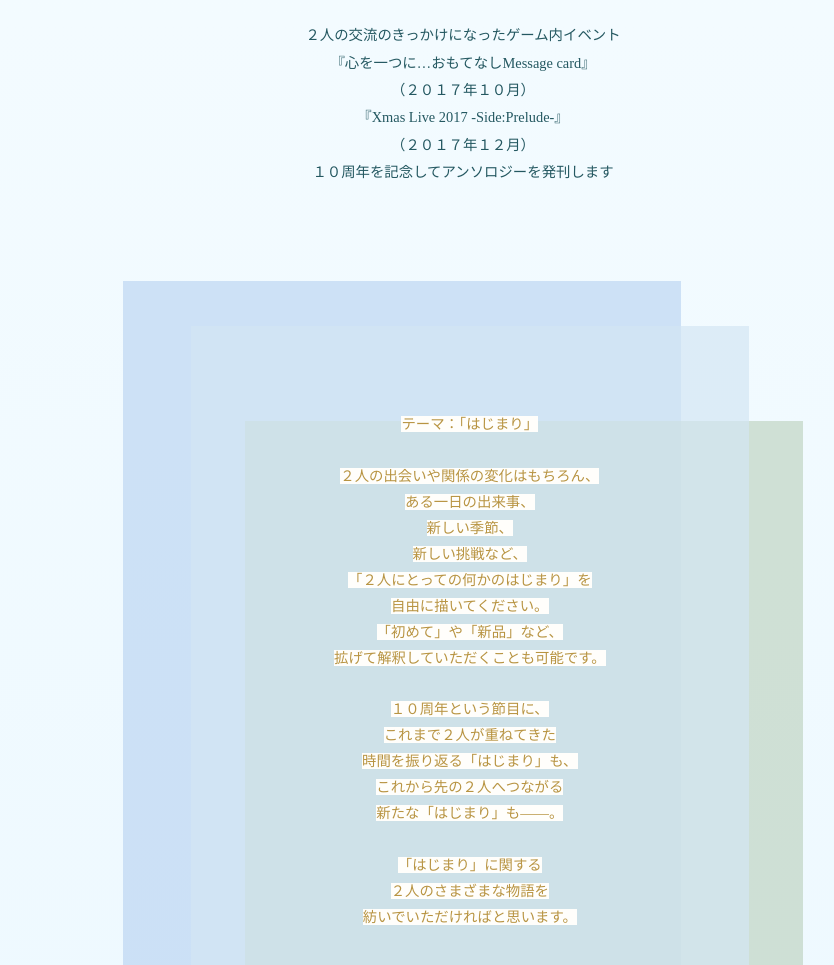
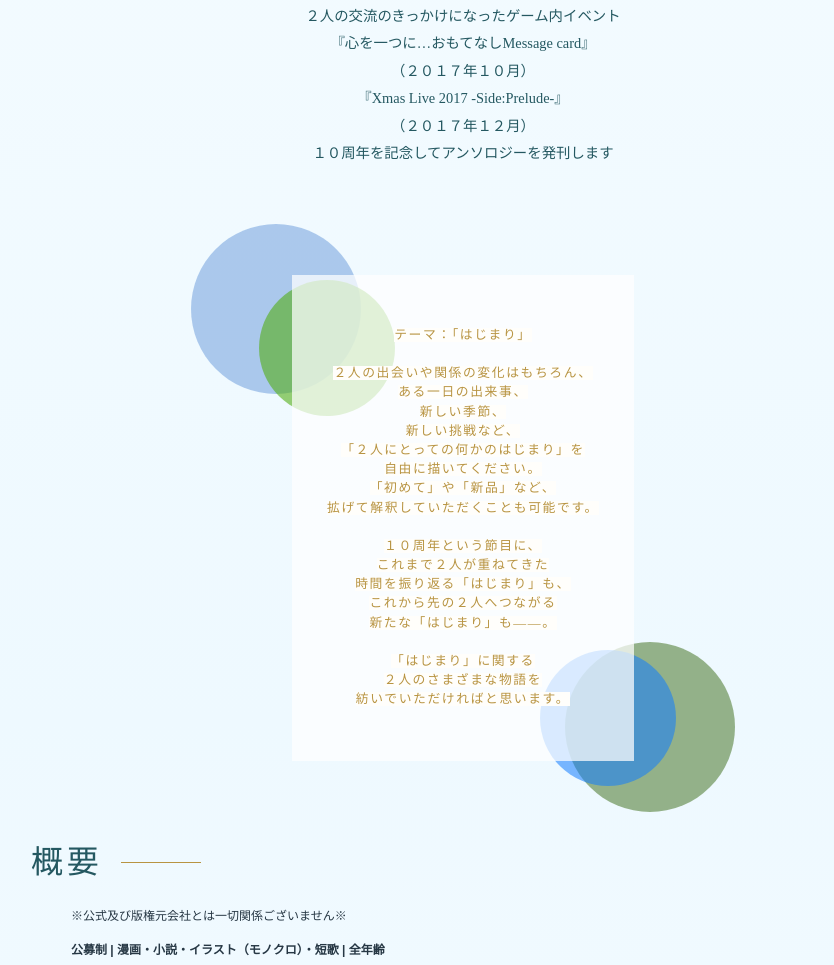
Before and after one commit to meiyout867-del/ansoro.20260829-2, a plain HTML site: page index.html in a window 1280 px wide. Shown: the part 1021-1986 px from the top of the page, without its empty margins (177-1011 px from the left). Drawn offline with Linux system fonts and the light colour scheme.

Commit message:
Add files via upload

```diff
--- a/index.html
+++ b/index.html
@@ -53,11 +53,17 @@
             </div>
 
             <section class="layered-section">
-                <div class="layer layer-back"></div>
-                <div class="layer layer-front"></div>
+                <div class="layer layer-back">
+                    <div class="circle circle-large"></div>
+                    <div class="circle circle-small"></div>
+                </div>
+
+                <div class="layer layer-front">
+                    <div class="circle circle-large"></div>
+                    <div class="circle circle-small"></div>
+                </div>
 
                 <div class="layer-content">
-                    <div class="theme">
                     <div class="fade-up">
                         <div class="theme-content">
                             <p><span style="background-color:#fffefb;">テーマ：「はじまり」<br><br>
@@ -80,13 +86,11 @@
                         </div>
                     </div>
                 </div>
+            </section>
             </div>
-            </section>
 
 
 
-
-            <div class="washi">
             <h2>概要</h2>
             <ul>
                 <p>※公式及び版権元会社とは一切関係ございません※</p>
@@ -175,7 +179,6 @@
                 <p class="small">※一週間経っても返信の無い場合は、お手数ですが他の連絡先をお試しください。</p>
             </ul>
         </section>
-        </div>
     </main>
     <footer>
         <p>主催：なふたはし（@cj_fho）</p>
--- a/style.css
+++ b/style.css
@@ -12,6 +12,7 @@ body {
     margin: 0;
     color: var(--text);
     font-family: "FOT-UD角ゴ", "Hiragino Kaku Gothic ProN", sans-serif;
+    font-size: 0.75rem;
     line-height: 1.9;
     background: linear-gradient(#f8fdff, #eef9ff 45%, #fff)
 }
@@ -138,12 +139,6 @@ body {
     margin: 0
 }
 
-/*
-.theme {
-    font-family: serif;
-    color: #587b91
-}
-*/
 
 .hero-link {
     display: inline-block;
@@ -159,15 +154,6 @@ body {
     max-width: 920px;
     margin: auto;
     padding: 90px 28px;
-    /*
-    background-color: #f8f7f1;
-    background-image:
-        linear-gradient(rgba(255, 255, 255, 0.45),
-            rgba(255, 255, 255, 0.45)),
-        url("washi.jpg");
-    background-repeat: repeat, repeat;
-    background-size: auto, 600px auto;
-*/
 }
 
 .section h2 {
@@ -216,18 +202,6 @@ body {
     margin: .55em 0
 }
 
-/*
-.washi {
-    background-color: #f8f7f1;
-    background-image:
-        linear-gradient(rgba(255, 255, 255, 0.45),
-            rgba(255, 255, 255, 0.45)),
-        url("washi.jpg");
-    background-repeat: repeat, repeat;
-    background-size: auto, 600px auto;
-}
-    */
-
 .title {
     font-family: "BIZ UD明朝";
     /*background: #e8fcff;*/
@@ -267,80 +241,132 @@ body {
     font-family: "BIZ UD明朝";
     /*display: inline-block;*/
     /* font-size: clamp(0.75rem, calc(0.191rem + 2.8vw), 1.0rem);*/
-    /*background: #e8fcff;*/
+    background: #ffffffb9;
     text-align: center;
-    font-size: .90rem;
-    padding: 1.0rem 0;
-    margin: 1.0rem 0 10.0rem;
-    line-height: 1.8;
+    font-size: .8rem;
+    letter-spacing: .125em;
+    line-height: .9rem;
+    width: 86%;
+    padding: 3.2rem .7rem;
+    margin: 1.0rem auto;
+    box-sizing: border-box;
 }
 
 .layered-section {
     position: relative;
     width: 100%;
     max-width: 680px;
-    box-sizing: border-box;
-    margin: 60px auto;
-    padding: 45px 0 55px;
-}
-
-/* 背面の長方形 */
-.layer {
-    position: absolute;
-    width: 82%;
-    height: 85%;
-    /* border: 0.25px solid #b89442;*/
+    margin: 10px auto 20px;
+    padding: 30px 0 30px;
     box-sizing: border-box;
 }
 
-/* 清澄さん */
+
+/* 円を配置するエリア */
+.layer {
+    position: absolute;
+    width: 25%;
+    aspect-ratio: 1 / 1;
+}
+
+/* 左上 */
 .layer-back {
     top: 0;
-    left: 0;
-    background: #b9d4f1a2;
+    left: 10%;
 }
 
-/* 北村さん */
+/* 右下 */
 .layer-front {
+    right: 10%;
+    bottom: 0;
+}
+
+/* 共通の円 */
+.circle {
+    position: absolute;
+    /*border: 1px solid #777;*/
+    border-radius: 50%;
+    box-sizing: border-box;
+}
+
+/* 大きい円 */
+.circle-large {
+    width: 100%;
+    height: 100%;
+}
+
+/* 小さい円 */
+.circle-small {
+    width: 60%;
+    height: 60%;
+}
+
+/* 左上の大小円 */
+.layer-back .circle-large {
+    top: 0;
+    left: 0;
+    background: #79a5df93;
+}
+
+.layer-back .circle-small {
+    top: 33%;
+    left: 40%;
+    width: 80%;
+    height: 80%;
+    background: #53ad1296;
+}
+
+/* 右下の大小円 */
+.layer-front .circle-large {
     right: 0;
     bottom: 0;
-    background: #bad0bb9c;
+    background: #4675258a;
 }
 
-/* 中央の本文エリア */
+.layer-front .circle-small {
+    right: 35%;
+    bottom: 15%;
+    width: 80%;
+    height: 80%;
+    background: #117cff8a;
+}
+
+/* 本文エリア */
 .layer-content {
     position: relative;
     z-index: 1;
-    width: 82%;
+    width: 60%;
+    margin: 0 auto;
+    padding: 5px 5px;
     box-sizing: border-box;
-    margin-left: 10%;
-    padding: 40px;
-    /* border: 1px solid #777; */
-    background: #d4e7f3b0;
+    /*border: 1px solid #777;*/
+    /*background: #eef9ff9c;*/
     text-align: center;
 }
 
-.layer-content h2 {
-    font-size: 2.5rem;
-    font-weight: 400;
-    margin: 0 0 1rem;
+.theme-content p {
+    margin: 0;
+    line-height: 1.5;
 }
 
-/* スマートフォン */
 @media (max-width: 600px) {
     .layered-section {
-        min-height: 360px;
+        padding: 30px 0 30px;
         margin: 40px auto;
     }
 
     .layer-content {
-        padding: 20px;
+        width: 85%;
+        margin-left: 7.5%;
+        padding: 30px 15px;
     }
 
-    .layer-content h2 {
-        font-size: 1.8rem;
+    .theme-content {
+        width: 90%;
+        padding: 1.7rem .75rem;
     }
 }
+
 
 
 .notice {
```
Lines whose indentation alone changed are shown as unchanged.
